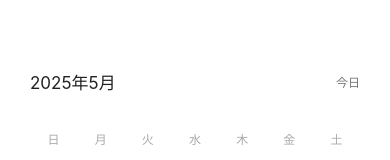
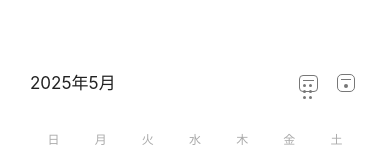
Before and after one commit to leololo1/Yohaku-Calendar, a React Native app: screen / in a window 390 px wide. Shown: the top 160 px of the page. Built offline with nearby package versions, Linux system fonts and the light colour scheme.

Commit message:
Improve calendar view switching

```diff
--- a/App.tsx
+++ b/App.tsx
@@ -3,6 +3,8 @@ import { StatusBar } from 'expo-status-bar';
 import { useEffect, useMemo, useState } from 'react';
 import {
   Alert,
+  Animated,
+  Easing,
   Modal,
   PanResponder,
   Pressable,
@@ -14,7 +16,8 @@ import {
   View,
 } from 'react-native';
 
-type ViewMode = 'month' | 'day' | 'detail' | 'form';
+type CalendarMode = 'month' | 'week';
+type ViewMode = CalendarMode | 'detail' | 'form';
 type FormMode = 'add' | 'edit';
 
 type CalendarEvent = {
@@ -176,6 +179,7 @@ const createMonthDays = (visibleMonth: Date, selectedDate: string, events: Calen
 
 export default function App() {
   const [mode, setMode] = useState<ViewMode>('month');
+  const [lastCalendarMode, setLastCalendarMode] = useState<CalendarMode>('month');
   const [formMode, setFormMode] = useState<FormMode>('add');
   const [selectedDate, setSelectedDate] = useState('2025-05-20');
   const [visibleMonth, setVisibleMonth] = useState(new Date(2025, 4, 1));
@@ -184,6 +188,7 @@ export default function App() {
   const [draft, setDraft] = useState<EventDraft>(emptyDraft('2025-05-20'));
   const [storageReady, setStorageReady] = useState(false);
   const [monthPickerVisible, setMonthPickerVisible] = useState(false);
+  const [calendarOpacity] = useState(() => new Animated.Value(1));
   const { width } = useWindowDimensions();
   const compact = width < 380;
 
@@ -225,7 +230,7 @@ export default function App() {
       return formatMonthTitle(visibleMonth);
     }
 
-    if (mode === 'day') {
+    if (mode === 'week') {
       return formatDateTitle(selectedDate);
     }
 
@@ -240,6 +245,9 @@ export default function App() {
     const key = toDateKey(date);
     setSelectedDate(key);
     setVisibleMonth(new Date(date.getFullYear(), date.getMonth(), 1));
+    if (nextMode === 'month' || nextMode === 'week') {
+      setLastCalendarMode(nextMode);
+    }
     setMode(nextMode);
   };
 
@@ -257,6 +265,9 @@ export default function App() {
   };
 
   const openEvent = (event: CalendarEvent) => {
+    if (mode === 'month' || mode === 'week') {
+      setLastCalendarMode(mode);
+    }
     setSelectedEventId(event.id);
     setSelectedDate(event.date);
     setVisibleMonth(new Date(parseDateKey(event.date).getFullYear(), parseDateKey(event.date).getMonth(), 1));
@@ -264,6 +275,9 @@ export default function App() {
   };
 
   const openAddForm = () => {
+    if (mode === 'month' || mode === 'week') {
+      setLastCalendarMode(mode);
+    }
     setFormMode('add');
     setDraft(emptyDraft(selectedDate));
     setMode('form');
@@ -278,16 +292,36 @@ export default function App() {
 
   const back = () => {
     if (mode === 'detail') {
-      setMode('day');
+      setMode(lastCalendarMode);
       return;
     }
 
     if (mode === 'form') {
-      setMode(formMode === 'edit' ? 'detail' : 'month');
+      setMode(formMode === 'edit' ? 'detail' : lastCalendarMode);
       return;
     }
 
     setMode('month');
+  };
+
+  const switchCalendarMode = () => {
+    const nextMode: CalendarMode = mode === 'month' ? 'week' : 'month';
+
+    Animated.timing(calendarOpacity, {
+      toValue: 0,
+      duration: 120,
+      easing: Easing.out(Easing.quad),
+      useNativeDriver: true,
+    }).start(() => {
+      setMode(nextMode);
+      setLastCalendarMode(nextMode);
+      Animated.timing(calendarOpacity, {
+        toValue: 1,
+        duration: 150,
+        easing: Easing.out(Easing.quad),
+        useNativeDriver: true,
+      }).start();
+    });
   };
 
   const saveEvent = () => {
@@ -343,12 +377,12 @@ export default function App() {
   const deleteEvent = (eventId: string) => {
     setEvents((current) => current.filter((event) => event.id !== eventId));
     setSelectedEventId('');
-    setMode('day');
+    setMode(lastCalendarMode);
   };
 
   const jumpToday = () => {
     const today = new Date();
-    selectDate(today, 'month');
+    selectDate(today, mode === 'week' ? 'week' : 'month');
   };
 
   return (
@@ -357,41 +391,52 @@ export default function App() {
       <View style={[styles.page, compact && styles.pageCompact]}>
         <Header
           title={headerTitle}
-          canGoBack={mode !== 'month'}
-          canChangeMonth={mode === 'month'}
+          canGoBack={mode === 'detail' || mode === 'form'}
+          canPickMonth={mode === 'month'}
+          showCalendarActions={mode === 'month' || mode === 'week'}
+          calendarMode={mode === 'week' ? 'week' : 'month'}
           onBack={back}
           onOpenMonthPicker={() => setMonthPickerVisible(true)}
+          onToggleCalendarMode={switchCalendarMode}
           onToday={jumpToday}
         />
 
         {mode === 'month' && (
+          <Animated.View style={[styles.calendarLayer, { opacity: calendarOpacity }]}>
             <MonthScreen
               compact={compact}
+              viewportWidth={width}
               days={monthDays}
               events={selectedDateEvents}
               selectedDate={selectedDate}
               onSelectDate={(date) => selectDate(date)}
               onSwipeMonth={moveVisibleMonth}
-            onOpenDay={() => setMode('day')}
+              onOpenWeek={() => {
+                setLastCalendarMode('week');
+                setMode('week');
+              }}
               onSelectEvent={openEvent}
             />
+          </Animated.View>
         )}
 
-        {mode === 'day' && (
-          <DayScreen
+        {mode === 'week' && (
+          <Animated.View style={[styles.calendarLayer, { opacity: calendarOpacity }]}>
+            <WeekScreen
               selectedDate={selectedDate}
               events={selectedDateEvents}
               allEvents={events}
-            onSelectDate={(date) => selectDate(date, 'day')}
+              onSelectDate={(date) => selectDate(date, 'week')}
               onSelectEvent={openEvent}
             />
+          </Animated.View>
         )}
 
         {mode === 'detail' && selectedEvent && <DetailScreen event={selectedEvent} onEdit={() => openEditForm(selectedEvent)} onDelete={() => deleteEvent(selectedEvent.id)} />}
 
         {mode === 'form' && <EventForm draft={draft} onChange={setDraft} onSave={saveEvent} />}
 
-        {(mode === 'month' || mode === 'day') && (
+        {(mode === 'month' || mode === 'week') && (
           <Pressable onPress={openAddForm} style={({ pressed }) => [styles.addButton, pressed && styles.pressed]}>
             <Text style={styles.addButtonText}>＋</Text>
           </Pressable>
@@ -414,16 +459,22 @@ export default function App() {
 function Header({
   title,
   canGoBack,
-  canChangeMonth,
+  canPickMonth,
+  showCalendarActions,
+  calendarMode,
   onBack,
   onOpenMonthPicker,
+  onToggleCalendarMode,
   onToday,
 }: {
   title: string;
   canGoBack: boolean;
-  canChangeMonth: boolean;
+  canPickMonth: boolean;
+  showCalendarActions: boolean;
+  calendarMode: CalendarMode;
   onBack: () => void;
   onOpenMonthPicker: () => void;
+  onToggleCalendarMode: () => void;
   onToday: () => void;
 }) {
   return (
@@ -432,20 +483,27 @@ function Header({
         <Pressable onPress={onBack} hitSlop={18} style={({ pressed }) => pressed && styles.pressed}>
           <Text style={styles.headerAction}>‹</Text>
         </Pressable>
-      ) : canChangeMonth ? (
+      ) : canPickMonth ? (
         <Pressable onPress={onOpenMonthPicker} hitSlop={12} style={({ pressed }) => [styles.monthTitleButton, pressed && styles.pressed]}>
           <Text style={styles.headerTitle}>{title}</Text>
         </Pressable>
+      ) : showCalendarActions ? (
+        <View style={styles.monthTitleButton}>
+          <Text style={styles.headerTitle}>{title}</Text>
+        </View>
       ) : (
         <View style={styles.headerSide} />
       )}
 
-      {!canChangeMonth ? <Text style={styles.headerTitle}>{title}</Text> : null}
+      {!showCalendarActions && !canPickMonth ? <Text style={styles.headerTitle}>{title}</Text> : null}
 
-      {canChangeMonth ? (
+      {showCalendarActions ? (
         <View style={styles.headerActions}>
-          <Pressable onPress={onToday} hitSlop={14} style={({ pressed }) => pressed && styles.pressed}>
-            <Text style={styles.todayText}>今日</Text>
+          <Pressable onPress={onToggleCalendarMode} hitSlop={14} style={({ pressed }) => [styles.headerIconButton, pressed && styles.pressed]}>
+            <CalendarModeIcon mode={calendarMode} />
+          </Pressable>
+          <Pressable onPress={onToday} hitSlop={14} style={({ pressed }) => [styles.headerIconButton, pressed && styles.pressed]}>
+            <TodayIcon />
           </Pressable>
         </View>
       ) : (
@@ -455,45 +513,96 @@ function Header({
   );
 }
 
+function CalendarModeIcon({ mode }: { mode: CalendarMode }) {
+  return (
+    <View style={styles.modeIcon}>
+      <View style={styles.modeIconLine} />
+      {mode === 'month' ? (
+        <View style={styles.modeIconGrid}>
+          {Array.from({ length: 6 }, (_, index) => (
+            <View key={index} style={styles.modeIconDot} />
+          ))}
+        </View>
+      ) : (
+        <View style={styles.modeIconWeekLine} />
+      )}
+    </View>
+  );
+}
+
+function TodayIcon() {
+  return (
+    <View style={styles.todayIcon}>
+      <View style={styles.todayIconTop} />
+      <View style={styles.todayIconDot} />
+    </View>
+  );
+}
+
 function MonthScreen({
   compact,
+  viewportWidth,
   days,
   events,
   selectedDate,
   onSelectDate,
   onSwipeMonth,
-  onOpenDay,
+  onOpenWeek,
   onSelectEvent,
 }: {
   compact: boolean;
+  viewportWidth: number;
   days: CalendarDay[];
   events: CalendarEvent[];
   selectedDate: string;
   onSelectDate: (date: Date) => void;
   onSwipeMonth: (amount: number) => void;
-  onOpenDay: () => void;
+  onOpenWeek: () => void;
   onSelectEvent: (event: CalendarEvent) => void;
 }) {
+  const [slideX] = useState(() => new Animated.Value(0));
+
+  const slideMonth = (amount: number) => {
+    const exitX = amount > 0 ? -viewportWidth : viewportWidth;
+    const enterX = amount > 0 ? viewportWidth : -viewportWidth;
+
+    Animated.timing(slideX, {
+      toValue: exitX,
+      duration: 170,
+      easing: Easing.out(Easing.quad),
+      useNativeDriver: true,
+    }).start(() => {
+      onSwipeMonth(amount);
+      slideX.setValue(enterX);
+      Animated.timing(slideX, {
+        toValue: 0,
+        duration: 190,
+        easing: Easing.out(Easing.quad),
+        useNativeDriver: true,
+      }).start();
+    });
+  };
+
   const panResponder = useMemo(
     () =>
       PanResponder.create({
         onMoveShouldSetPanResponder: (_, gesture) => Math.abs(gesture.dx) > 18 && Math.abs(gesture.dx) > Math.abs(gesture.dy) * 1.4,
         onPanResponderRelease: (_, gesture) => {
           if (gesture.dx <= -48) {
-            onSwipeMonth(1);
+            slideMonth(1);
           }
 
           if (gesture.dx >= 48) {
-            onSwipeMonth(-1);
+            slideMonth(-1);
           }
         },
       }),
-    [onSwipeMonth],
+    [slideMonth],
   );
 
   return (
     <View style={styles.monthScreen}>
-      <View {...panResponder.panHandlers}>
+      <Animated.View style={{ transform: [{ translateX: slideX }] }} {...panResponder.panHandlers}>
         <View style={styles.weekRow}>
           {weekdays.map((weekday) => (
             <Text key={weekday} style={styles.weekday}>
@@ -512,12 +621,12 @@ function MonthScreen({
             </Pressable>
           ))}
         </View>
-      </View>
+      </Animated.View>
 
       <View style={styles.sectionLine} />
 
       <View style={styles.scheduleList}>
-        <Pressable onPress={onOpenDay} style={({ pressed }) => pressed && styles.pressed}>
+        <Pressable onPress={onOpenWeek} style={({ pressed }) => pressed && styles.pressed}>
           <Text style={styles.selectedDateText}>{formatDateTitle(selectedDate)}</Text>
         </Pressable>
         {events.length === 0 ? (
@@ -604,7 +713,7 @@ function ScheduleRow({ event, onPress }: { event: CalendarEvent; onPress: () =>
   );
 }
 
-function DayScreen({
+function WeekScreen({
   selectedDate,
   events,
   allEvents,
@@ -621,7 +730,7 @@ function DayScreen({
   const stripDays = Array.from({ length: 7 }, (_, index) => addDays(selected, index - 2));
 
   return (
-    <View style={styles.dayScreen}>
+    <View style={styles.weekScreen}>
       <View style={styles.dayMiniCalendar}>
         <View style={styles.weekRow}>
           {weekdays.map((weekday) => (
@@ -805,6 +914,9 @@ const styles = StyleSheet.create({
   pageCompact: {
     paddingTop: 48,
   },
+  calendarLayer: {
+    flex: 1,
+  },
   header: {
     height: 50,
     paddingHorizontal: 30,
@@ -821,20 +933,14 @@ const styles = StyleSheet.create({
     width: 52,
   },
   headerActions: {
-    width: 72,
+    width: 76,
     flexDirection: 'row',
     alignItems: 'center',
     justifyContent: 'flex-end',
-    gap: 14,
+    gap: 10,
   },
   headerAction: {
     width: 24,
-    color: tokens.secondaryText,
-    fontSize: 28,
-    lineHeight: 30,
-    fontWeight: '300',
-  },
-  headerNext: {
     color: tokens.secondaryText,
     fontSize: 28,
     lineHeight: 30,
@@ -847,11 +953,70 @@ const styles = StyleSheet.create({
     fontWeight: '400',
     textAlign: 'left',
   },
-  todayText: {
-    color: tokens.secondaryText,
-    fontSize: 12,
-    lineHeight: 16,
-    fontWeight: '400',
+  headerIconButton: {
+    width: 28,
+    height: 28,
+    alignItems: 'center',
+    justifyContent: 'center',
+  },
+  modeIcon: {
+    width: 19,
+    height: 17,
+    borderWidth: 1,
+    borderColor: tokens.secondaryText,
+    borderRadius: 4,
+    paddingHorizontal: 3,
+    paddingTop: 4,
+  },
+  modeIconLine: {
+    position: 'absolute',
+    top: 4,
+    left: 3,
+    right: 3,
+    height: 1,
+    backgroundColor: tokens.secondaryText,
+  },
+  modeIconGrid: {
+    flexDirection: 'row',
+    flexWrap: 'wrap',
+    rowGap: 3,
+    columnGap: 3,
+    paddingTop: 4,
+  },
+  modeIconDot: {
+    width: 3,
+    height: 3,
+    borderRadius: 1.5,
+    backgroundColor: tokens.secondaryText,
+  },
+  modeIconWeekLine: {
+    marginTop: 7,
+    height: 1,
+    backgroundColor: tokens.secondaryText,
+  },
+  todayIcon: {
+    width: 18,
+    height: 18,
+    borderWidth: 1,
+    borderColor: tokens.secondaryText,
+    borderRadius: 5,
+    alignItems: 'center',
+    justifyContent: 'center',
+  },
+  todayIconTop: {
+    position: 'absolute',
+    top: 4,
+    left: 3,
+    right: 3,
+    height: 1,
+    backgroundColor: tokens.secondaryText,
+  },
+  todayIconDot: {
+    width: 4,
+    height: 4,
+    borderRadius: 2,
+    backgroundColor: tokens.secondaryText,
+    marginTop: 5,
   },
   monthScreen: {
     flex: 1,
@@ -1053,7 +1218,7 @@ const styles = StyleSheet.create({
     lineHeight: 30,
     fontWeight: '300',
   },
-  dayScreen: {
+  weekScreen: {
     flex: 1,
   },
   dayMiniCalendar: {
```
Lines whose indentation alone changed are shown as unchanged.
